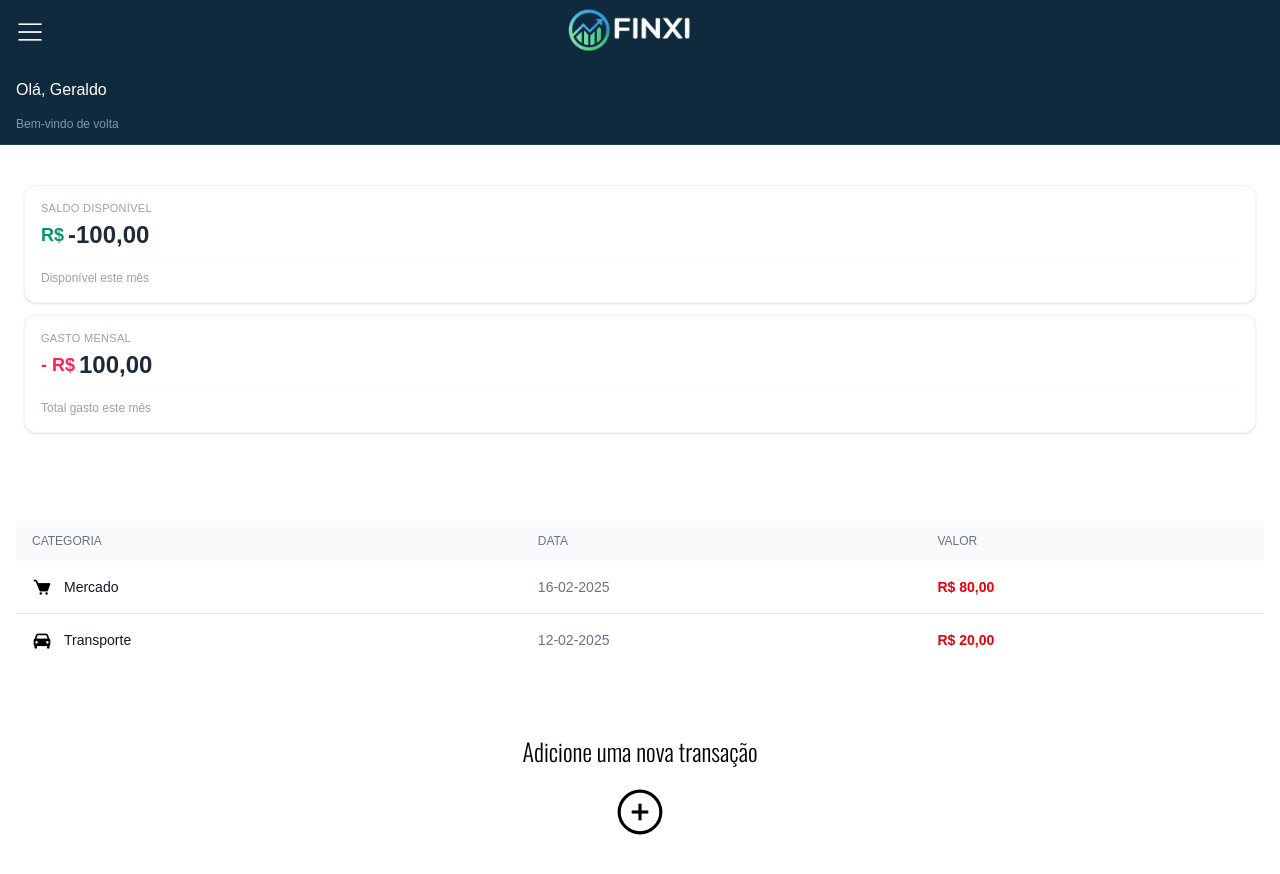
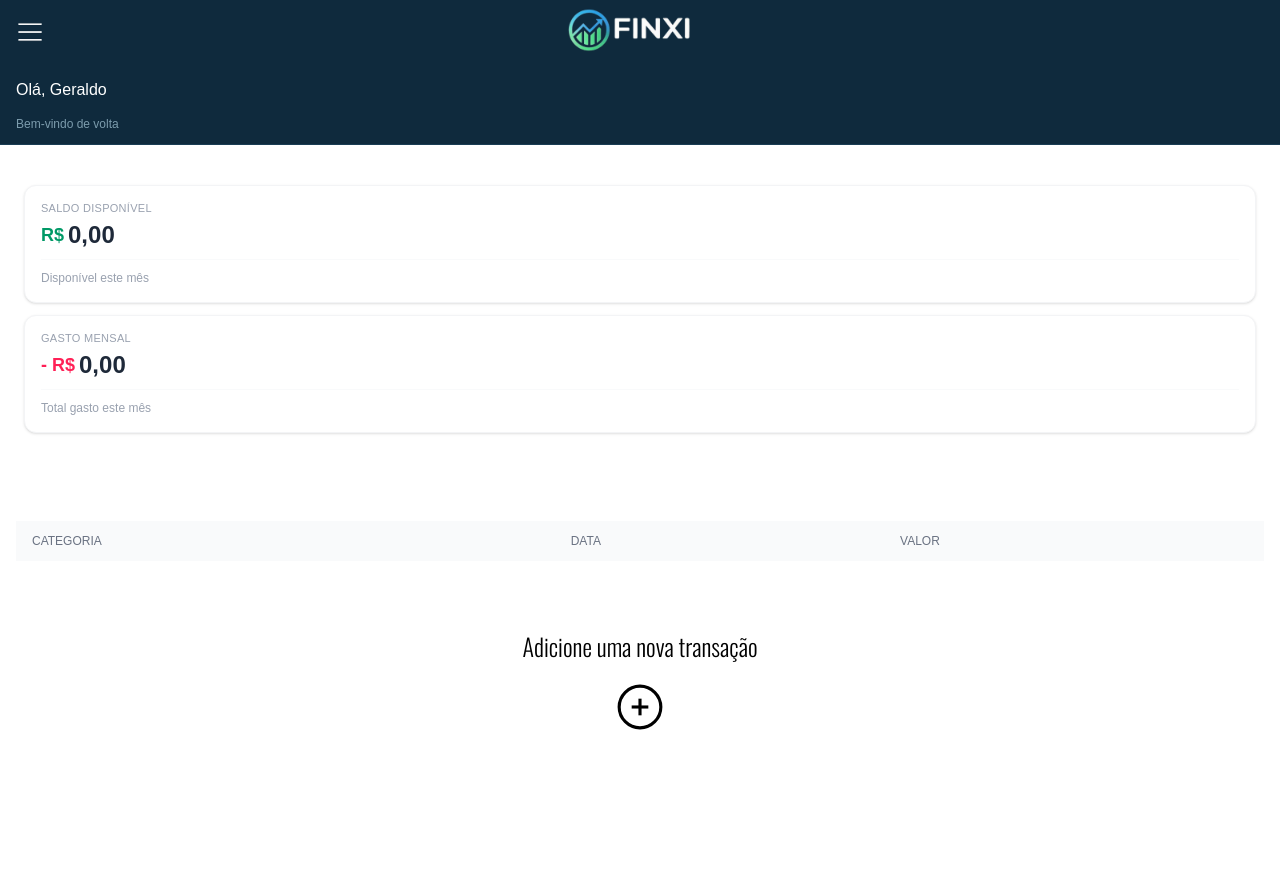
Before and after one commit to dilucas00/web-app-responsive, a React (Vite) app in the folder finxi-webapp/: page / in a window 1280 px wide. Shown: the top 874 px of the page. Built offline with nearby package versions, Linux system fonts and the light colour scheme.

Commit message:
começar o app com informações zeradas

```diff
--- a/finxi-webapp/src/components/FinanceManager.jsx
+++ b/finxi-webapp/src/components/FinanceManager.jsx
@@ -4,23 +4,7 @@ import AddTransaction from './AddTransaction';
 import CardBalance from './CardBalance';
 
 function FinanceManager() {
-  const [transactions, setTransactions] = useState([
-    {
-      category: "Mercado",
-      date: "16-02-2025",
-      value: -80,
-      icon: "bx bxs-cart",
-      color: "white"
-    },
-    {
-      category: "Transporte",
-      date: "12-02-2025",
-      value: -20,
-      icon: "bx bxs-car",
-      color: "text-green"
-    },
-
-  ]);
+  const [transactions, setTransactions] = useState([]);
 
   // Calcula os totais
   const totalBalance = transactions.reduce((acc, transaction) => acc + transaction.value, 0);
```
